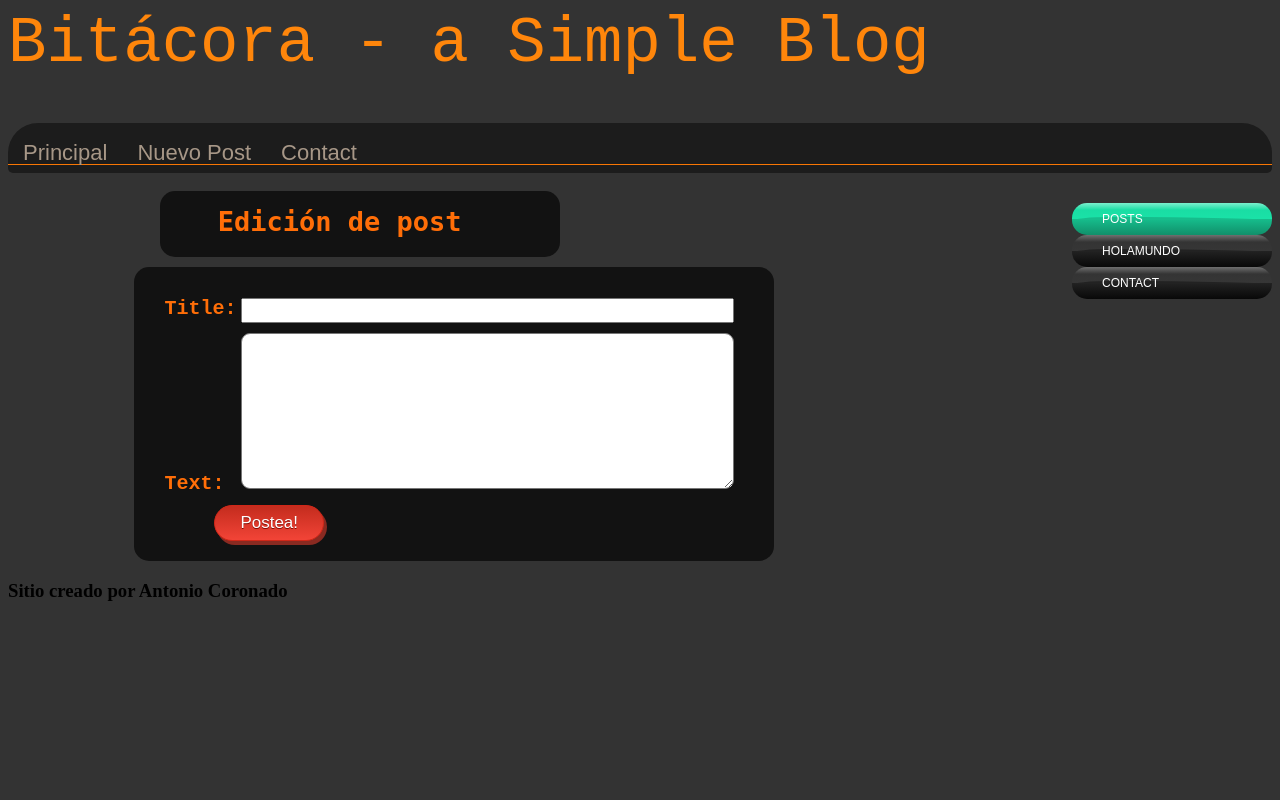
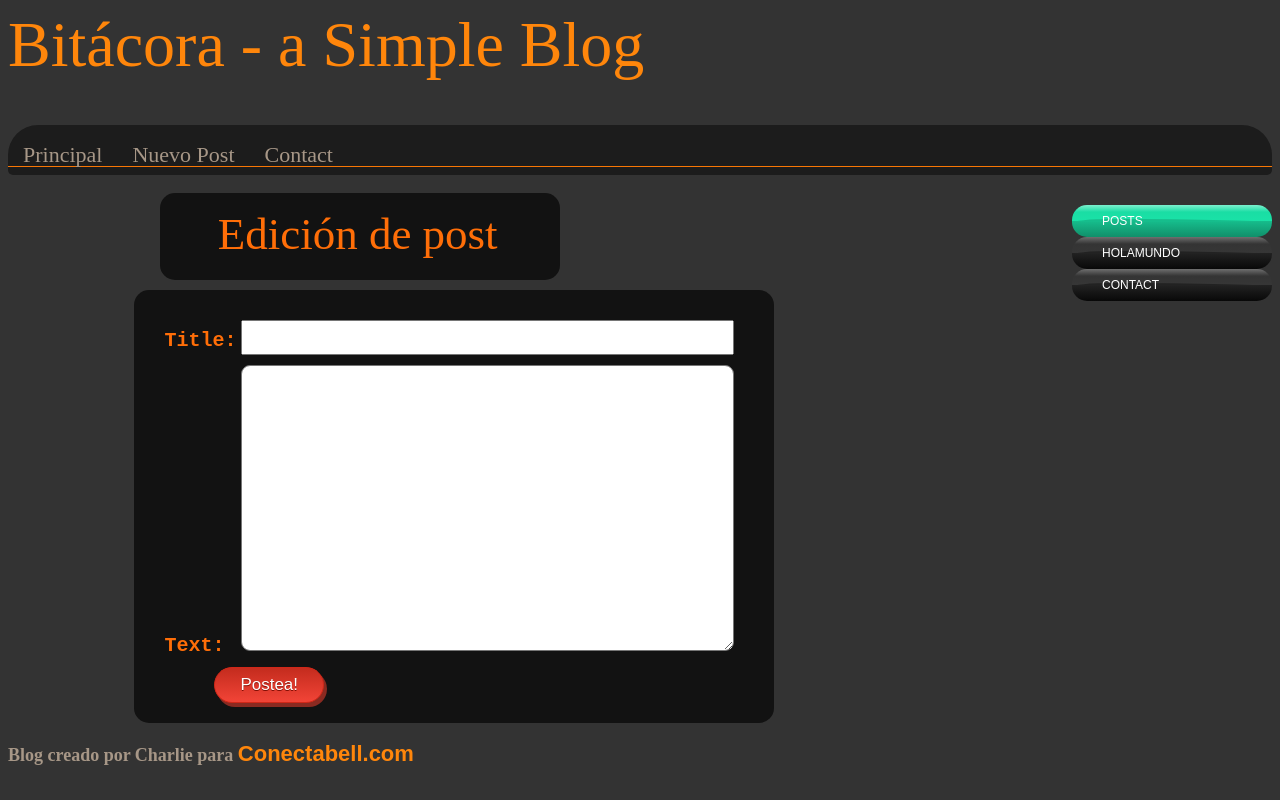
Before and after one commit to conectabell/Django_SimpleBlog, a Django app: a page that uses blogapp/blog/templates/blog/base.html in a window 1280 px wide. Run offline with Django 3.2, Linux system fonts and the light colour scheme; a user stored in the database is signed in; data comes from the database, SQL or seed files in the repository; some web fonts are replaced.

Commit message:
CSS: Fuentes añadidas

```diff
--- a/blogapp/blog/static/css/blog.css
+++ b/blogapp/blog/static/css/blog.css
@@ -1,11 +1,21 @@
 @font-face {
-    font-family: TituloPersFont;
-    src: url('/static/css/fuentes/TH3MACHINE.ttf?#') format('truetype');
+    font-family: FuenteTitulo;
+    src: url('/static/fonts/GillieHilda.ttf?#') format('truetype');
 }
 
 @font-face {
-    font-family: Fuente1Prueba;
-    src: url('/static/css/fuentes/ChronicDeal.ttf?#') format('truetype');
+    font-family: FuenteMenu;
+    src: url('/static/fonts/ChampagneBold.ttf?#') format('truetype');
+}
+
+@font-face {
+    font-family: FuenteContenido;
+    src: url('/static/fonts/Champagne.ttf?#') format('truetype');
+}
+
+@font-face {
+    font-family: FuenteAMano;
+    src: url('/static/fonts/TrueBlue.otf?#') format('opentype');
 }
 
 body{
@@ -13,17 +23,24 @@ body{
     }
 
 h1{
-    font-family: Courier New,Courier,Lucida Sans Typewriter,Lucida Typewriter,monospace;
+    font-family: FuenteTitulo;
     color: #ff860b;
     font-weight: 200;
     left: 50px;
     }
 
 h2{
-    font-family: Arial, Helvetica, sans-serif;
+    font-family: FuenteAMano;
     font-size: 22px;
     color: #ff860b;
     }
+
+h3{
+    font-family: FuenteMenu;
+    font-size: 18px;
+    color: #A79787;
+    }
+
 h4{
    font-family: Courier New,Courier,Lucida Sans Typewriter,Lucida Typewriter,monospace;
 	text-decoration: none;
@@ -76,7 +93,7 @@ p { font-family: Arial, Helvetica, sans-serif;
   position: relative;
   display: block;
   font-size: 12px;
-  font-family: Verdana, Helvetica, Arial, sans-serif;
+  font-family: FuenteMenu;
   margin: 0;
   padding: 0;
   border-bottom: 1px solid #F87604;
@@ -104,6 +121,7 @@ p { font-family: Arial, Helvetica, sans-serif;
   height: 24px;
   padding: 9px 15px 0;
   font-weight: normal;
+  font-family: FuenteMenu;
 }
 #cssmenu li:hover,
 #cssmenu .active {
@@ -367,9 +385,8 @@ border-bottom-right-radius: 15px;
 
 .subtitulo > p {
 position: relative;
-font-family: Andale Mono, monospace;
-font-size: 27px;
-font-weight: bold;
+font-family: FuenteContenido;
+font-size: 45px;
 color: #FF6E08;
 left:12%
 }
@@ -397,14 +414,16 @@ left: 10%;
 }
 
 .post-form > p > input {
-font-family: Courier New,Courier,Lucida Sans Typewriter,Lucida Typewriter,monospace;
+font-family: FuenteContenido;
+font-size: 25px;
 width: 85%;
 left: 10%;
-height: 25;
+height: 35px;
 }
 
 .post-form > p > textarea {
-font-family: Courier New,Courier,Lucida Sans Typewriter,Lucida Typewriter,monospace;
+font-family: FuenteContenido;
+font-size: 25px;
 width: 85%;
 left: 2%;
 position: relative;
--- a/blogapp/blog/templates/blog/base.html
+++ b/blogapp/blog/templates/blog/base.html
@@ -29,6 +29,6 @@
 {% endblock %}
 </div>
 <div>
-<h3>Sitio creado por Antonio Coronado</h3>
+<h3>Blog creado por Charlie para <a href="https://conectabell.com"> Conectabell.com</a></h3>
 </div>
 </body>
```
